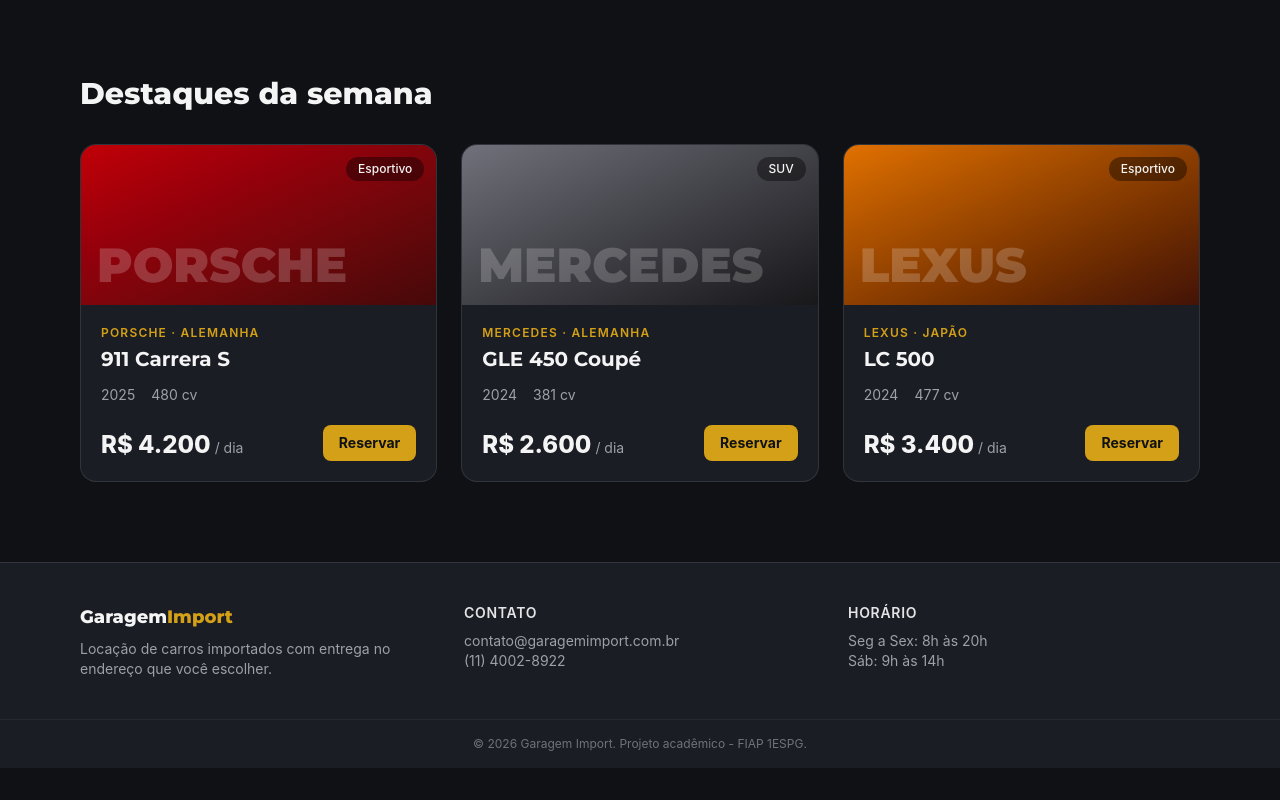
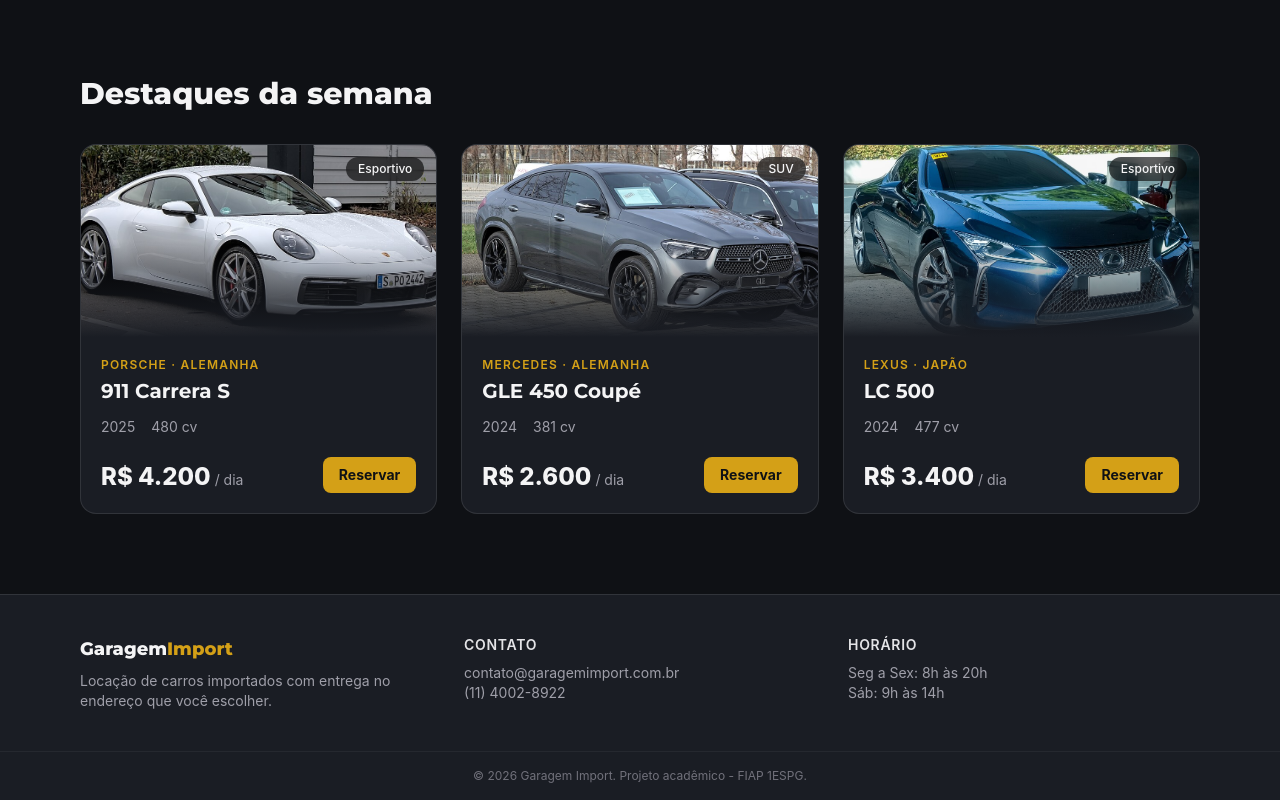
Before and after one commit to debuggers-fiap/cp6-locacao-carros-importados, a React (Vite) app: page / in a window 1280 px wide. Shown: the part 804-1604 px from the top of the page. Before the commit the page ends 1572 px from the top, so only its background shows below. Built offline with nearby package versions, Linux system fonts and the light colour scheme.

Commit message:
feat: exibe foto do carro no card com efeito de zoom

```diff
--- a/src/components/Card.jsx
+++ b/src/components/Card.jsx
@@ -1,14 +1,20 @@
 const formatarPreco = (valor) =>
   valor.toLocaleString('pt-BR', { style: 'currency', currency: 'BRL', maximumFractionDigits: 0 })
 
-function Card({ marca, modelo, origem, ano, potencia, categoria, diaria, cor }) {
+function Card({ imagem, marca, modelo, origem, ano, potencia, categoria, diaria, cor }) {
   return (
     <article className="group flex flex-col overflow-hidden rounded-2xl border border-white/10 bg-grafite transition hover:-translate-y-1 hover:border-dourado/50">
-      <div className={`relative flex h-40 items-end bg-gradient-to-br p-4 ${cor}`}>
-        <span className="absolute right-3 top-3 rounded-full bg-black/40 px-3 py-1 text-xs font-medium">
+      <div className={`relative h-48 overflow-hidden bg-gradient-to-br ${cor}`}>
+        <img
+          src={imagem}
+          alt={`${marca} ${modelo}`}
+          loading="lazy"
+          className="h-full w-full object-cover transition duration-500 group-hover:scale-105"
+        />
+        <div className="absolute inset-0 bg-gradient-to-t from-grafite via-transparent to-transparent" />
+        <span className="absolute right-3 top-3 rounded-full bg-black/60 px-3 py-1 text-xs font-medium backdrop-blur">
           {categoria}
         </span>
-        <span className="font-display text-5xl font-black uppercase text-white/20">{marca}</span>
       </div>
 
       <div className="flex flex-1 flex-col p-5">
```
Also changed, not shown: 1 other file (tests, documents, lock files or other folders).
